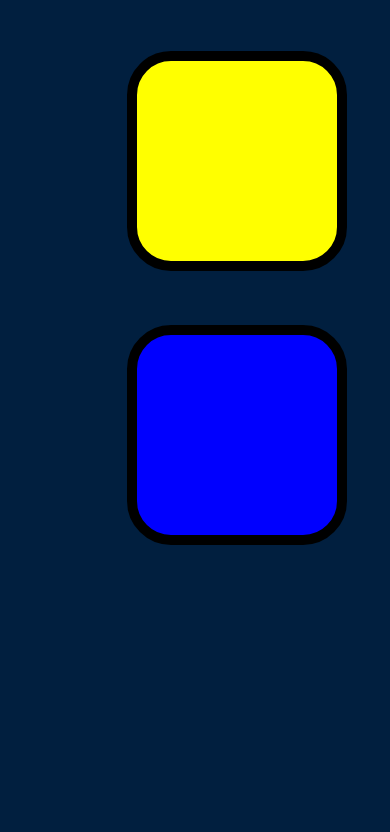
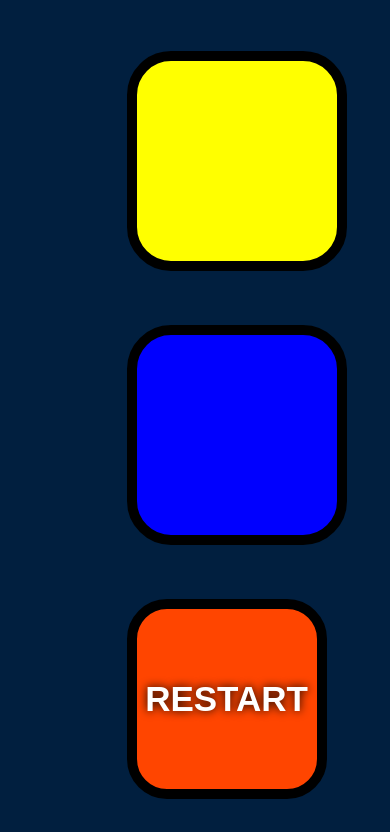
Before and after one commit to TPlatts04/Simon-Game-Challenge-Starting-Files, a plain HTML site: page index.html in a window 390 px wide. Shown: the part 703-1535 px from the top of the page. Before the commit the page ends 1285 px from the top, so only its background shows below. Drawn offline with nearby package versions, Linux system fonts and the light colour scheme.

Commit message:
Add restart button for mobile

```diff
--- a/game.js
+++ b/game.js
@@ -5,6 +5,14 @@ let started = false;
 let level = 0;
 
 $(document).keypress(function() {
+  if (!started) {
+    $('h1').text(`Level ${level}`)
+    nextSequence();
+    started = true;
+  }
+})
+
+$('.restart').click(function() {
   if (!started) {
     $('h1').text(`Level ${level}`)
     nextSequence();
--- a/index.html
+++ b/index.html
@@ -34,6 +34,8 @@
 
     </div>
 
+    <button type="button" class="restart">RESTART</button>
+
   </div>
 
 
--- a/styles.css
+++ b/styles.css
@@ -47,6 +47,21 @@ body {
   background-color: yellow;
 }
 
+.restart {
+  background-color: orangered;
+  font-size: 35px;
+  color: white;
+  font-weight: bold;
+  text-shadow: 0px 0px 10px black;
+  cursor: pointer;
+  margin: 25px;
+  display: inline-block;
+  height: 200px;
+  width: 200px;
+  border: 10px solid black;
+  border-radius: 20%;
+}
+
 .pressed {
   box-shadow: 0 0 20px white;
   background-color: grey;
```
